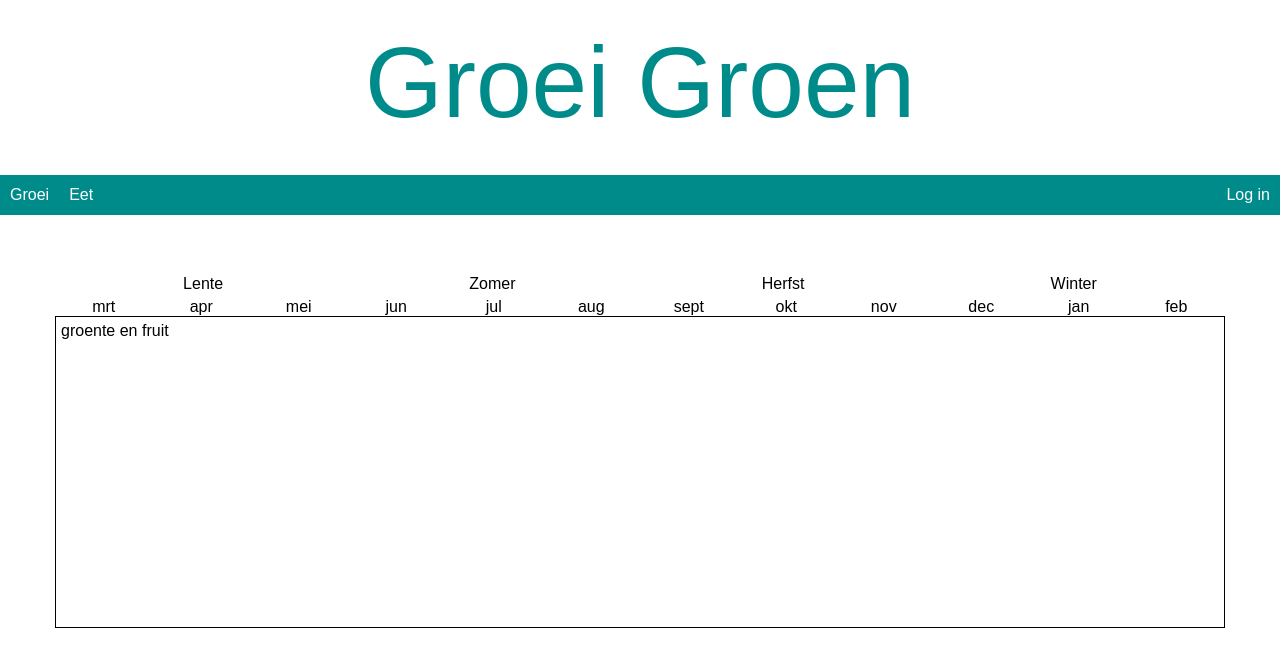
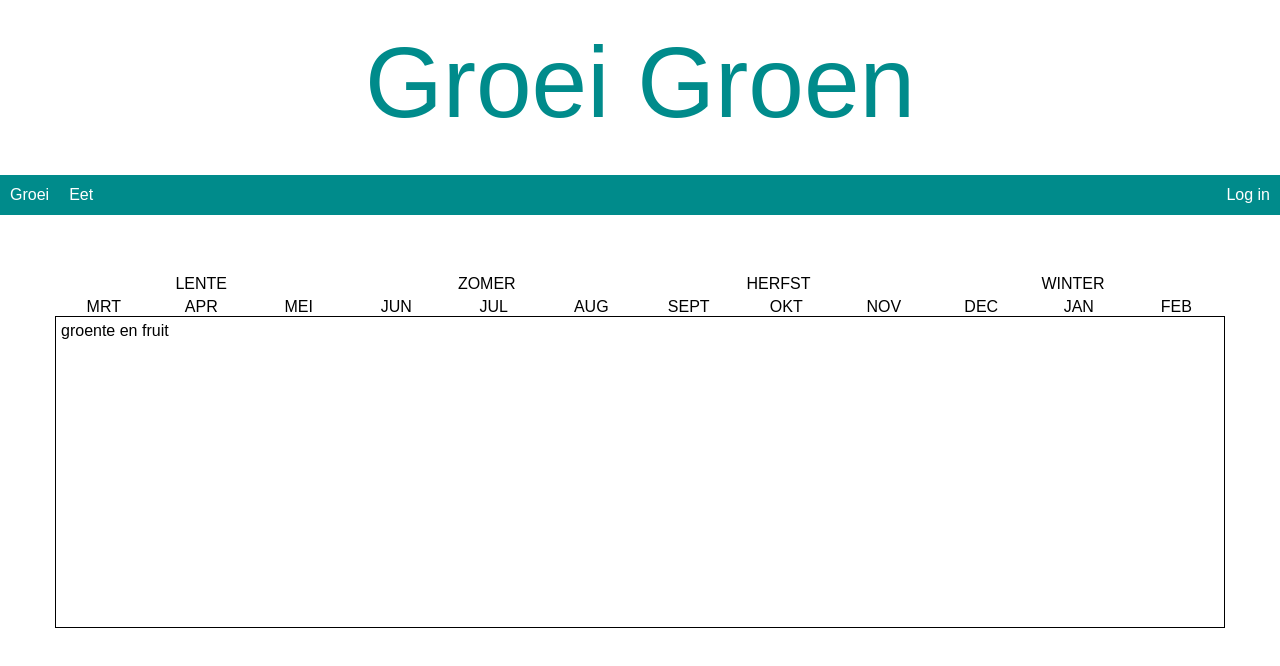
Before and after one commit to meriellesoeters/groei-groen, a React (Create React App) app: page / in a window 1280 px wide. Shown: the top 666 px of the page. Built offline with nearby package versions, Linux system fonts and the light colour scheme.

Commit message:
make constants for monts and seasons

```diff
--- a/src/components/Calendar/Months/Months.js
+++ b/src/components/Calendar/Months/Months.js
@@ -1,10 +1,9 @@
 import React from 'react';
+
+import { months } from '../../../constants';
 import './styles.css';
 
 const Months = () => {
-    const months = [ 'mrt', 'apr', 'mei',
-        'jun', 'jul', 'aug', 'sept', 'okt', 'nov', 'dec', 'jan', 'feb' ];
-
     const monthsList = months.map((month, index) => {
         return (
             <div className='monthTextContainer'>
--- a/src/components/Calendar/Seasons/Seasons.js
+++ b/src/components/Calendar/Seasons/Seasons.js
@@ -1,8 +1,9 @@
 import React from 'react';
+
+import { seasons } from '../../../constants';
 import './styles.css';
 
 const Seasons = () => {
-    const seasons = [ 'Lente', 'Zomer', 'Herfst', 'Winter' ];
 
     const seasonsList = seasons.map((season, index) => {
         return (
--- /dev/null
+++ b/src/constants/calendar.js
@@ -0,0 +1,4 @@
+export const months = [ 'MRT', 'APR', 'MEI',
+    'JUN', 'JUL', 'AUG', 'SEPT', 'OKT', 'NOV', 'DEC', 'JAN', 'FEB' ];
+
+export const seasons = [ 'LENTE', 'ZOMER', 'HERFST', 'WINTER' ];
--- /dev/null
+++ b/src/constants/index.js
@@ -0,0 +1 @@
+export * from './calendar';
```
